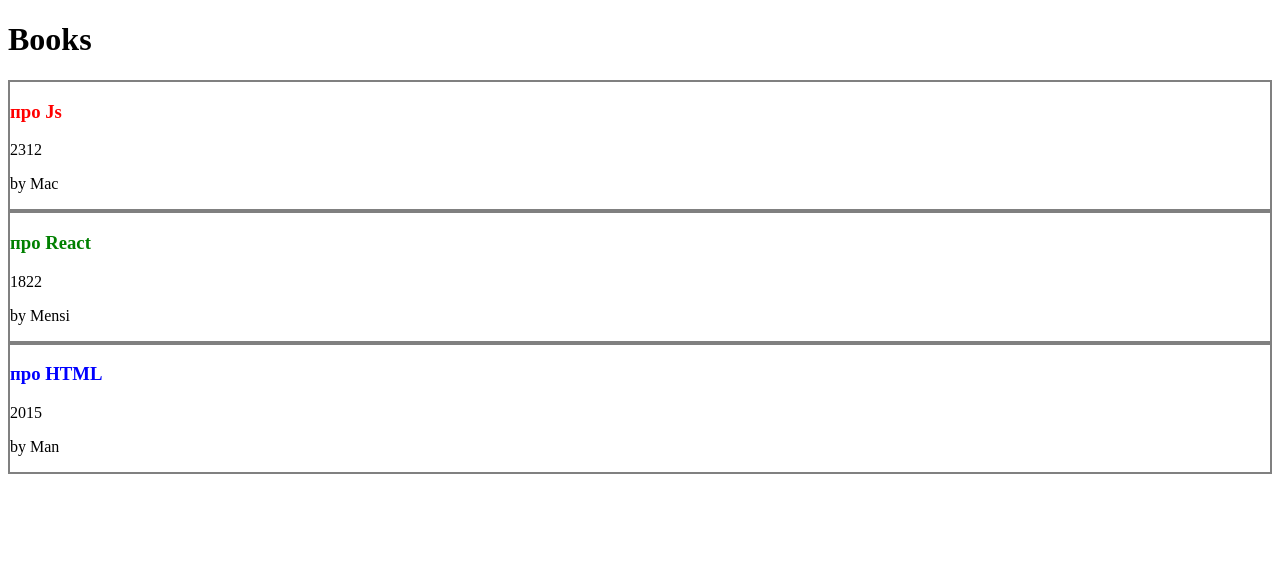
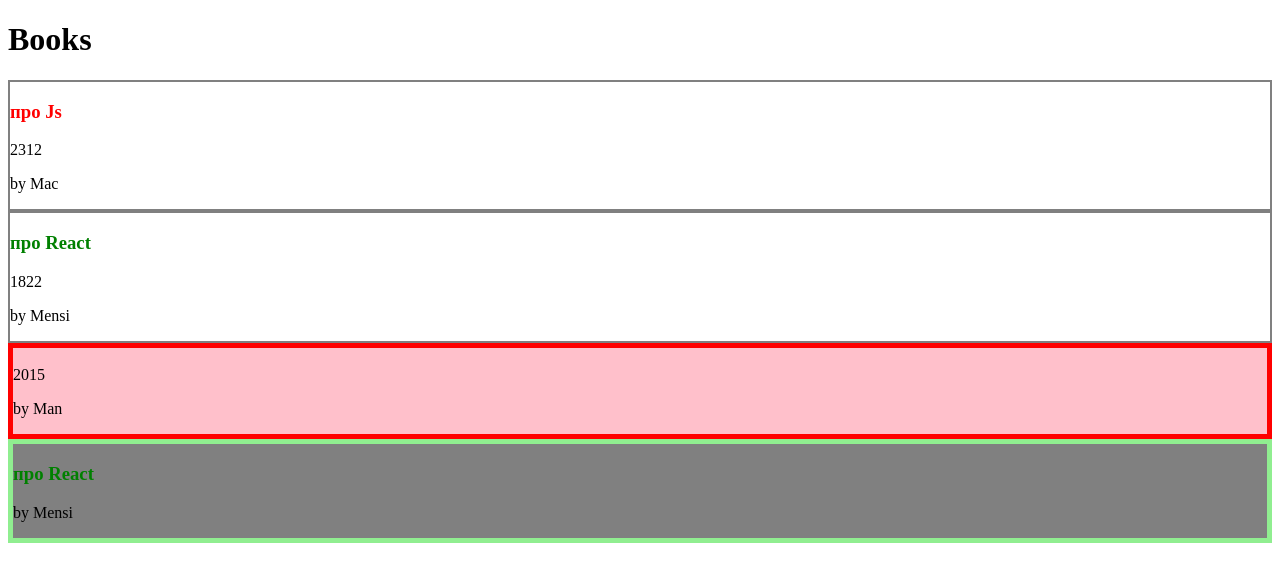
Before and after one commit to maximmorenko/movies, a React (Create React App) app: page / in a window 1280 px wide. Shown: the top 582 px of the page. Built offline with nearby package versions, Linux system fonts and the light colour scheme.

Commit message:
условная отрисовка

```diff
--- a/src/App.js
+++ b/src/App.js
@@ -8,7 +8,10 @@ function App() {
         <h1>Books</h1>
         <Book name="про Js" year="2312" autor="by Mac" color="red"/>
         <Book name="про React" year="1822" autor="by Mensi" color="green"/>
-        <Book name="про HTML" year="2015" autor="by Man" color="blue"/>
+        {/* для примера условной отрисовки не передадим пропс неим в бук */}
+        <Book year="2015" autor="by Man" color="blue"/>
+        {/* для примера условной отрисовки не передадим пропс еар в бук */}
+        <Book name="про React" autor="by Mensi" color="green"/>
     </div>
   );
 }
--- a/src/components/Book.jsx
+++ b/src/components/Book.jsx
@@ -1,11 +1,34 @@
 import React from 'react';
 // Преобразование компонента в jsx
 const Book = (props) => {
-    return (<div style={{ border: "2px solid grey"}}>
-                <h3 style={{ color: props.color}}>{props.name}</h3>
-                <p>{props.year}</p>
-                <p>{props.autor}</p>
+    // условная отрисовка
+    if (!props.name) {
+        // если пропс нэим пришел пустым, то ничего не отрисовываем возвращаем null
+        // return null
+        // если пропс нэим пришел пустым, то фон блока красим в розовый
+        return (
+            <div style={{ border: "5px solid red", backgroundColor: "pink"}}>
+            <h3 style={{ color: props.color}}>{props.name}</h3>
+            <p>{props.year}</p>
+            <p>{props.autor}</p>
             </div>
+        )
+    } else if (!props.year) {
+        // если пропс еар пришел пустым, то фон блока красим в серый
+        return (
+            <div style={{ border: "5px solid lightGreen", backgroundColor: "grey"}}>
+            <h3 style={{ color: props.color}}>{props.name}</h3>
+            <p>{props.year}</p>
+            <p>{props.autor}</p>
+            </div>
+        )
+    }
+    return (
+        <div style={{ border: "2px solid grey"}}>
+            <h3 style={{ color: props.color}}>{props.name}</h3>
+            <p>{props.year}</p>
+            <p>{props.autor}</p>
+        </div>
     );
 };
 
```
